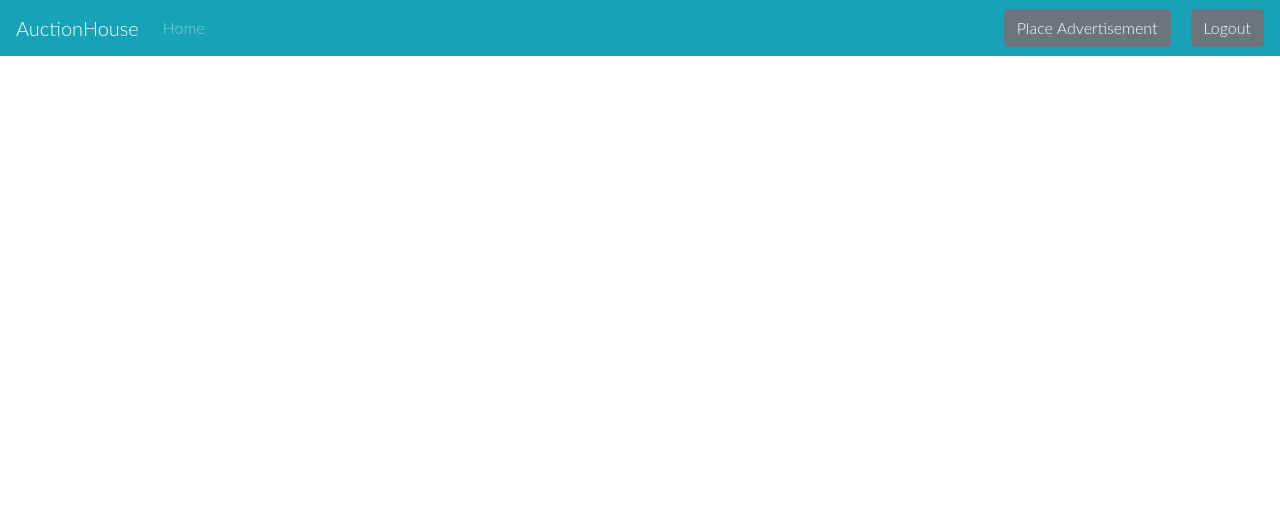
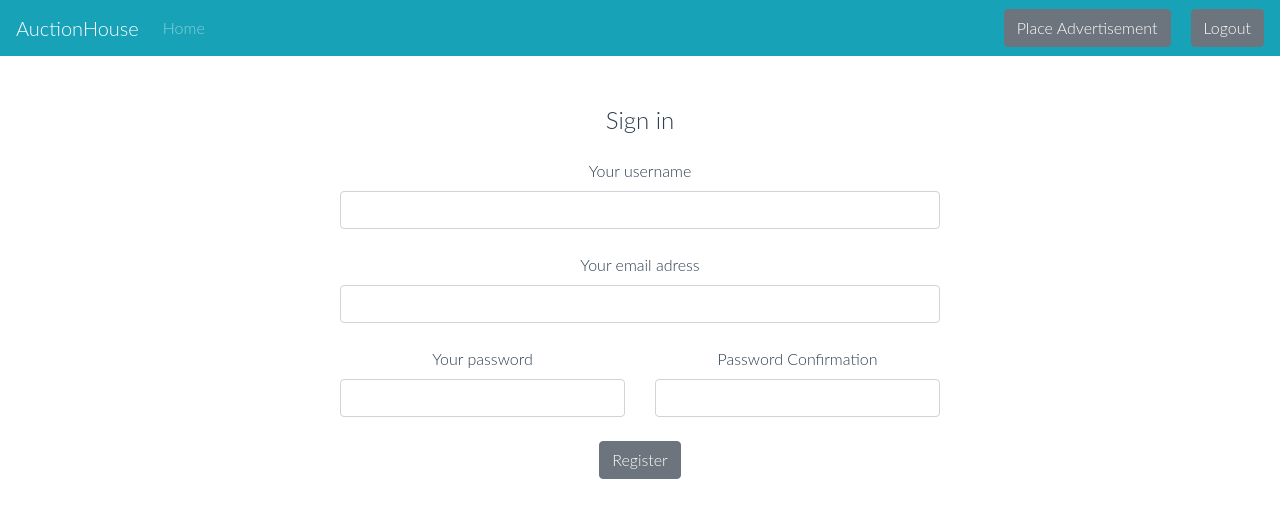
Before and after one commit to aLoneWitness/auctionhouse, a Vue app: page /register in a window 1280 px wide. Shown: the top 518 px of the page. Built offline with nearby package versions, Linux system fonts and the light colour scheme.

Commit message:
Register and user page added.

```diff
--- a/src/router.js
+++ b/src/router.js
@@ -8,6 +8,7 @@ import Place from './views/Place.vue';
 import Item from "./views/Item.vue";
 import Login from "./views/Login";
 import User from "./views/User";
+import Register from "./views/Register";
 
 const router = new Router({
     mode: 'history',
@@ -38,9 +39,15 @@ const router = new Router({
             component: Login
         },
         {
+            path: '/register',
+            name: 'Register',
+            component: Register
+        },
+        {
             path: '/users/:username',
             name: 'User',
             component: User,
+            meta: { requiresAuth: true }
 
         }
     ]
--- a/src/services/auth.service.js
+++ b/src/services/auth.service.js
@@ -30,6 +30,7 @@ class AuthService {
             })
             .then((response) => {
                 if(response.status !== 200) return;
+                console.log(response.headers)
                 localStorage.setItem('token', response.headers.authorization)
                 Vue.prototype.$http.defaults.headers['Authorization'] = response.headers.authorization;
                 if(redirect === ''){
@@ -54,6 +55,24 @@ class AuthService {
         })
     }
 
+    registerWithRedirect(username, password, email, redirect) {
+        if(username === "" || password === "" || email === "") return false;
+        Vue.prototype.$http
+            .post("/register", {
+                username: username,
+                password: password,
+                email: email
+            }).then((response) => {
+                if(redirect === ''){
+                    router.push('/')
+                }
+                else {
+                    router.push(redirect)
+                }
+                return response.status === 200;
+        })
+    }
+
     logout() {
         localStorage.setItem('token', '')
         Vue.prototype.$http.defaults.headers['Authorization'] = '';
--- a/src/views/Item.vue
+++ b/src/views/Item.vue
@@ -11,7 +11,7 @@
             </b-col>
             <b-col cols=3>
                 <div class="sellerInformation">
-                    <h3>{{this.userData.username}}</h3>
+                    <h3 id="username" @click="redirectToUserProfile">{{this.userData.username}}</h3>
                     <h4>{{this.userData.email}}</h4>
                 </div>
                 <div class="biddingArea">
@@ -50,6 +50,12 @@
                     this.bidsData = this.itemData.bids;
 
                 })
+        },
+        methods: {
+            redirectToUserProfile() {
+                const username = this.userData.username;
+                this.$router.push({name: 'User', params: { username } })
+            }
         }
     }
 </script>
@@ -100,6 +106,11 @@
         background-color: darkslategray;
         box-shadow: 2px 2px 5px rgb(23, 162, 184);
     }
+    #username {
+        cursor: pointer;
+        color: black;
+        font-weight: bold;
+    }
 
 
 </style>
--- a/src/views/Login.vue
+++ b/src/views/Login.vue
@@ -9,6 +9,7 @@
         <div class="text-center mt-4">
             <b-button class="btn" @click="login" >Login</b-button>
         </div>
+        <a @click="$router.push('Register')">I don't have an account...</a>
     </div>
 </template>
 
@@ -22,7 +23,7 @@
                 let password = this.password;
 
                 AuthService.loginWithRedirect(username, password, this.$route.query.redirect)
-            }
+            },
         },
         data() {
             return {
@@ -38,4 +39,7 @@
         margin: 50px auto auto;
         width: 600px;
     }
+    a {
+        cursor: pointer;
+    }
 </style>
--- /dev/null
+++ b/src/views/Register.vue
@@ -0,0 +1,66 @@
+<template>
+    <div class="headDiv">
+        <p class="h4 text-center mb-4">Sign in</p>
+        <label class="grey-text">Your username</label>
+        <input v-model="username" type="text" class="form-control"/>
+        <br/>
+        <label class="grey-text">Your email adress</label>
+        <input v-model="email" type="email" class="form-control">
+        <br/>
+        <b-container class="passwords">
+            <b-row>
+                <b-col>
+                    <label class="grey-text">Your password</label>
+                    <input v-model="password" type="password" class="form-control"/>
+                </b-col>
+                <b-col>
+                    <label class="grey-text">Password Confirmation</label>
+                    <input v-model="confirmationPassword" type="password" class="form-control"/>
+                </b-col>
+            </b-row>
+        </b-container>
+
+        <div class="text-center mt-4">
+            <b-button class="btn" @click="register" >Register</b-button>
+        </div>
+    </div>
+</template>
+
+<script>
+    import AuthService from '../services/auth.service.js'
+    export default {
+        name: "Register",
+        methods: {
+            register() {
+                let username = this.username;
+                let email = this.email;
+                let password = this.password;
+                let confirmationPassword = this.confirmationPassword;
+                if(password !== confirmationPassword) {
+                    alert("Password and confirmation are not the same.")
+                    return;
+                }
+
+                AuthService.registerWithRedirect(username, password, email, 'Login')
+            }
+        },
+        data() {
+            return {
+                username: '',
+                password: '',
+                confirmationPassword: '',
+                email: ''
+            }
+        }
+    }
+</script>
+
+<style scoped>
+    .headDiv {
+        margin: 50px auto auto;
+        width: 600px;
+    }
+    .passwords {
+        padding: 0px;
+    }
+</style>
--- a/src/views/User.vue
+++ b/src/views/User.vue
@@ -1,11 +1,27 @@
 <template>
     <div>
-        <h2>{{this.userData.username}}</h2>
-        <h3>{{this.userData.email}}</h3>
+
+        <b-row>
+            <b-col cols=3></b-col>
+            <b-col cols=6>
+                <div class="userTitle">
+                    <h2>{{this.userData.username}}</h2>
+                    <h3>{{this.userData.email}}</h3>
+                </div>
+                <div class="userItems">
+                    <h2 v-if="userData.inventory != null && userData.inventory.length === 0">This person has no items in inventory.</h2>
+                    <b-card-group columns>
+                        <item-preview v-for="item in userData.inventory" v-bind:key="item.id" v-bind:item="item"></item-preview>
+                    </b-card-group>
+                </div>
+            </b-col>
+            <b-col cols=3></b-col>
+        </b-row>
     </div>
 </template>
 
 <script>
+    import ItemPreview from "../components/ItemPreview";
     export default {
         name: "User",
         data() {
@@ -21,11 +37,31 @@
                     this.userData = response.data;
                 })
 
+        },
+        components: {
+            ItemPreview
         }
     }
 
 </script>
 
 <style scoped>
-
+    .userTitle {
+        margin-top: 50px;
+        height: 100px;
+        background-color: #2c3e50;
+        color: whitesmoke;
+        text-align: left;
+        padding: 10px;
+    }
+    .userItems {
+        margin-top: 50px;
+        height: auto;
+        min-height: 100px;
+        background-color: darkgray;
+        box-shadow: 2px 2px 5px darkgray;
+        font-family: "Lato Light", serif;
+        text-align: left;
+        padding: 10px;
+    }
 </style>
```
